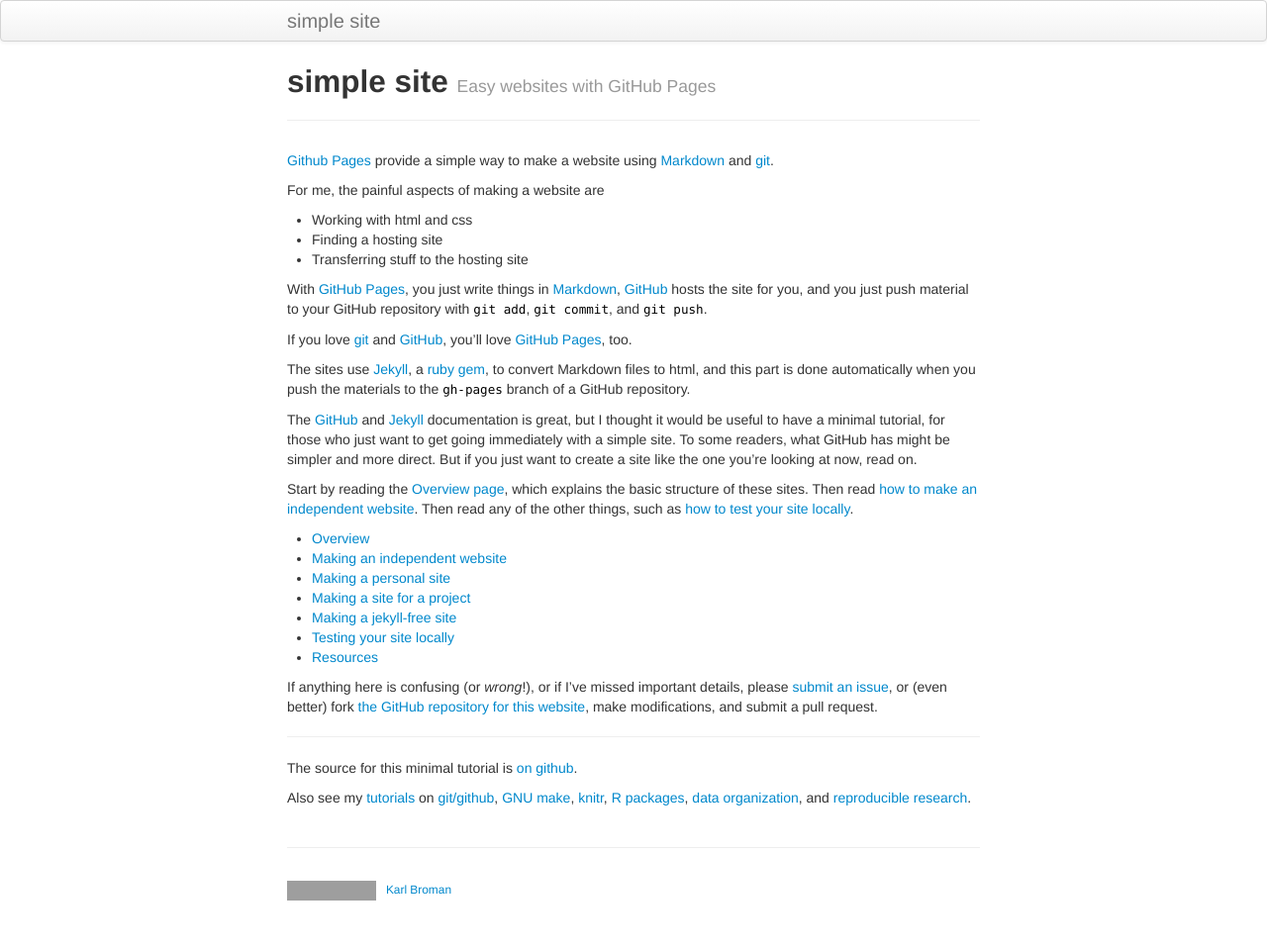
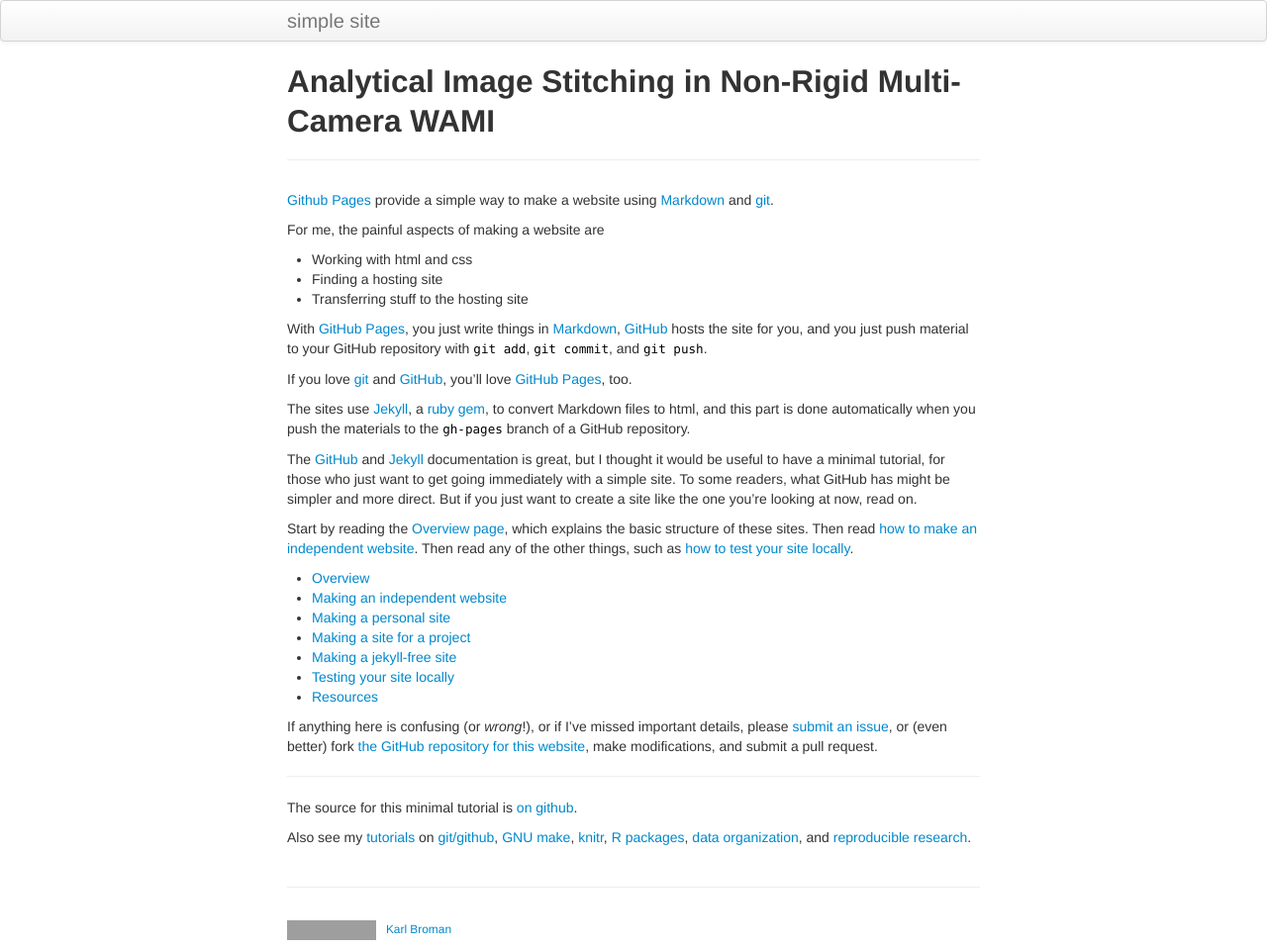
Before and after one commit to twbot/DHPaperExtras, a Jekyll site: the page built from index.md, in a window 1280 px wide. Shown: the whole page at 99% size. Built offline with Jekyll 4.4.1, drawn with Linux system fonts in a browser that asks for light colours; before the commit the page ends 920 px from its top, so only the background shows below that; grey boxes are pictures that could not be loaded.

Commit message:
Title change

```diff
--- a/index.md
+++ b/index.md
@@ -1,8 +1,8 @@
 ---
 layout: page
-title: simple site
-tagline: Easy websites with GitHub Pages
-description: Minimal tutorial on making a simple website with GitHub Pages
+title: Analytical Image Stitching in Non-Rigid Multi-Camera WAMI
+tagline:
+description: Additional Material
 ---
 
 [Github Pages](https://pages.github.com) provide a simple way to make a
```
